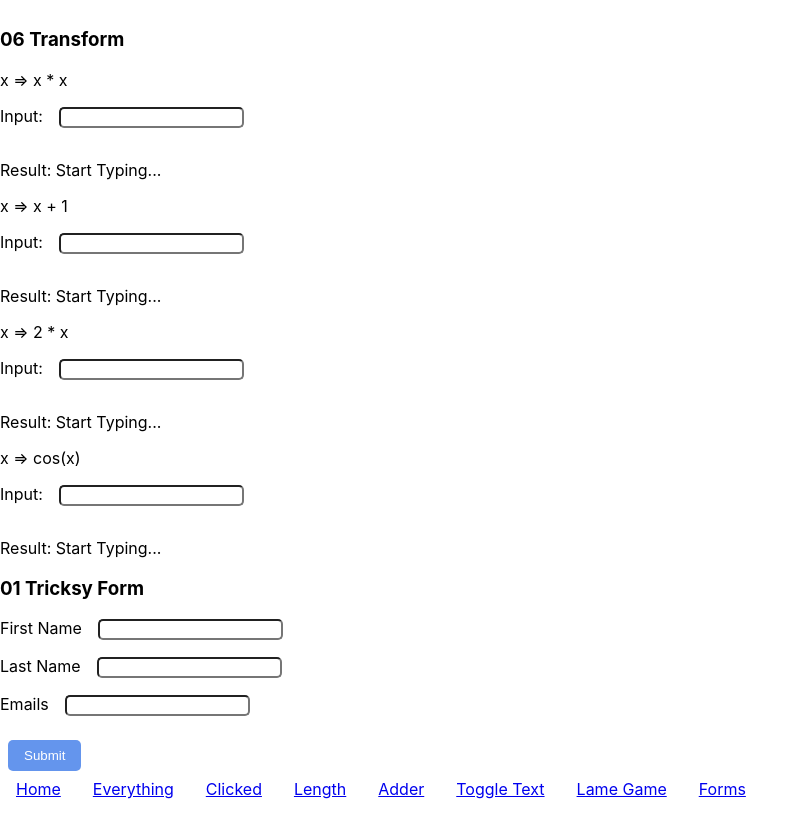
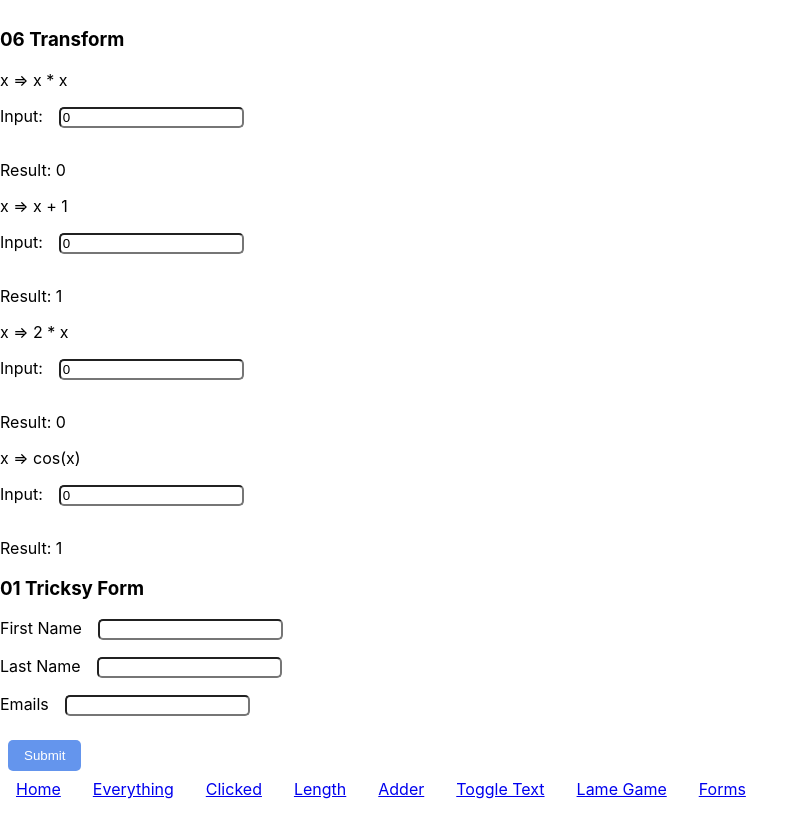
Before and after one commit to nosvalds/devMe-week9--react, a React (Create React App) app in the folder devme-react-exercises/: page /all-stuff in a window 1280 px wide. Shown: the part 2535-3350 px from the top of the page, without its empty margins (0-809 px from the left). Built offline with nearby package versions, Linux system fonts and the light colour scheme.

Commit message:
refactor Transform to not store result in state

```diff
--- a/devme-react-exercises/src/components/forms/Transform.js
+++ b/devme-react-exercises/src/components/forms/Transform.js
@@ -4,35 +4,33 @@ class Transform extends Component {
     constructor(props) {
         super(props);
         this.state = {
-            input: "",
-            result: "Start Typing...",
+            input: 0,
         }
 
         this.handleChange = this.handleChange.bind(this);
     }
 
     handleChange(e) {
-        const { transform } = this.props;
-        let curInput = +e.currentTarget.value;
         this.setState({
-            input: curInput,
-            result: transform(curInput)
+            input: +e.currentTarget.value,
         });
     }
 
     render() {
-        const { result, input } = this.state
+        const { input } = this.state
+        const { transform } = this.props;
+
         return (
             <>
                 <label>
                     Input:
+                    <input
+                        type="number"
+                        value={ input }
+                        onChange={ this.handleChange }
+                    />
                 </label>
-                <input
-                    type="number"
-                    value={ input }
-                    onChange={ this.handleChange }
-                />
-                <p>Result: { result }</p>
+                <p>Result: { transform(input) }</p>
             </>
         )
     }
```
